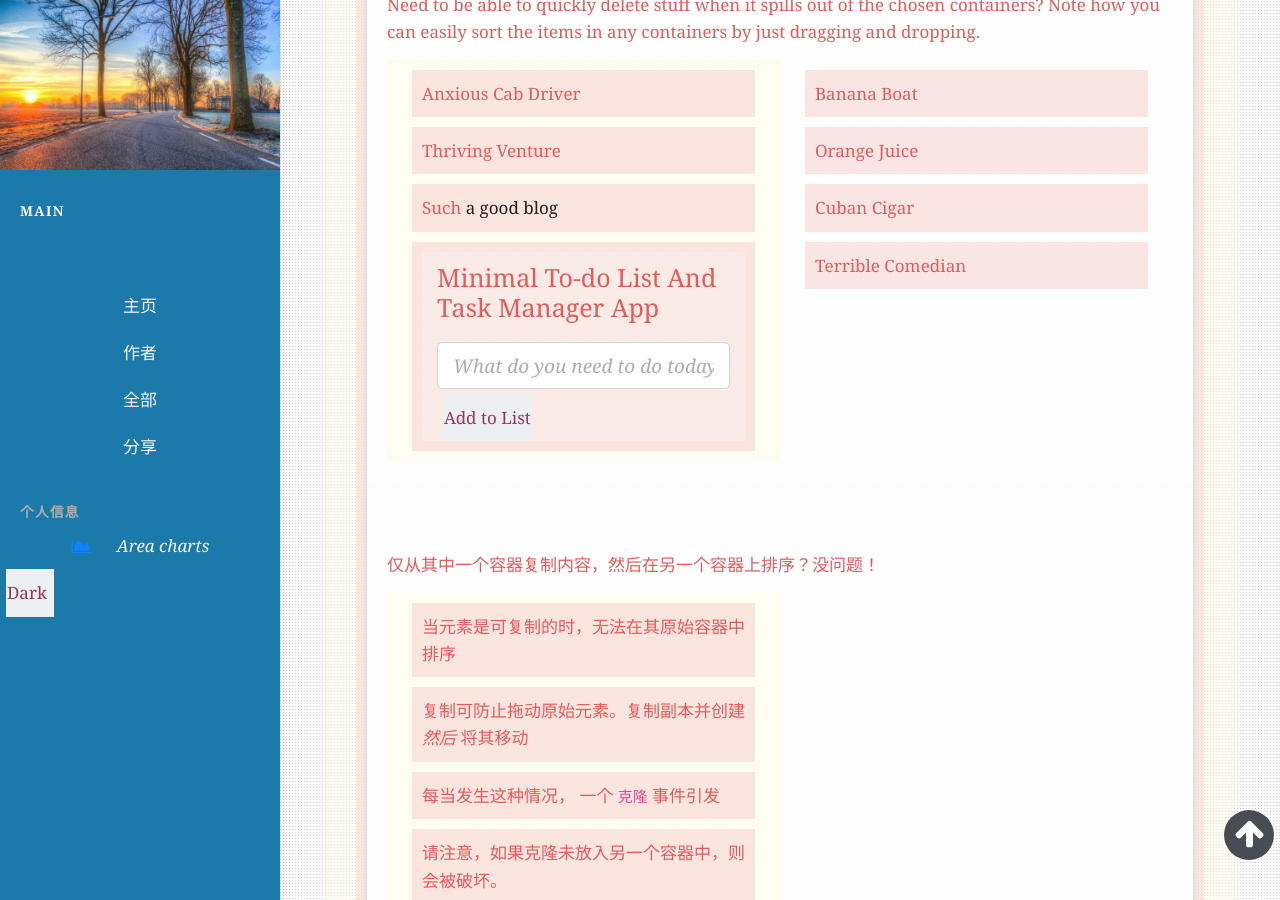
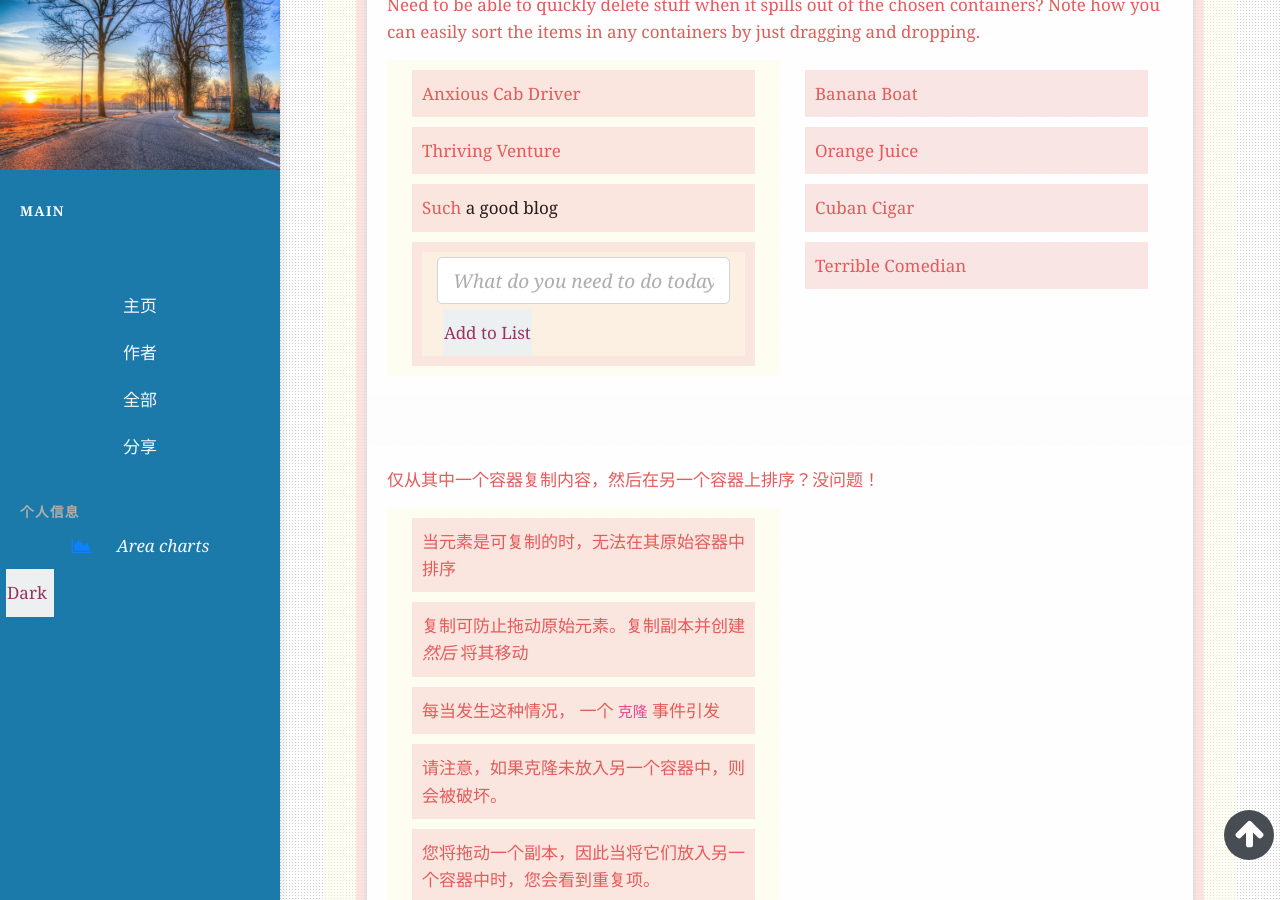
Before and after one commit to nengwuzhi/nengwuzhi.github.ioce, a Jekyll site: the page built from pages/dragula.html, in a window 1280 px wide and 900 px high, scrolled down 1893 px. Built offline with Jekyll 4.4.1, drawn with Linux system fonts in a browser that asks for light colours; nearby versions of some CDN libraries; comment, search, counter and statistics services are not loaded.

Commit message:
Update a_message.html

```diff
--- a/_includes/a_message.html
+++ b/_includes/a_message.html
@@ -1,18 +1,6 @@
-<!DOCTYPE html>
-<html lang="en">
-    <head>
 
 
-        <!-- CSS -->
-
-        <script src="http://code.jquery.com/jquery-3.1.0.slim.min.js"></script>
-
-
-    </head>
-    <body>
-
         <div class="container">
-            <h5>Minimal To-do List And Task Manager App</h5>
             <ul id="list-items"></ul>
             <form class="add-items">
                 <input type="text" class="form-control" id="todo-list-item" placeholder="What do you need to do today?">
@@ -65,5 +53,3 @@ $(document).ready(function () {
 	});
 
 });    </script>
-    </body>
-</html>
```
